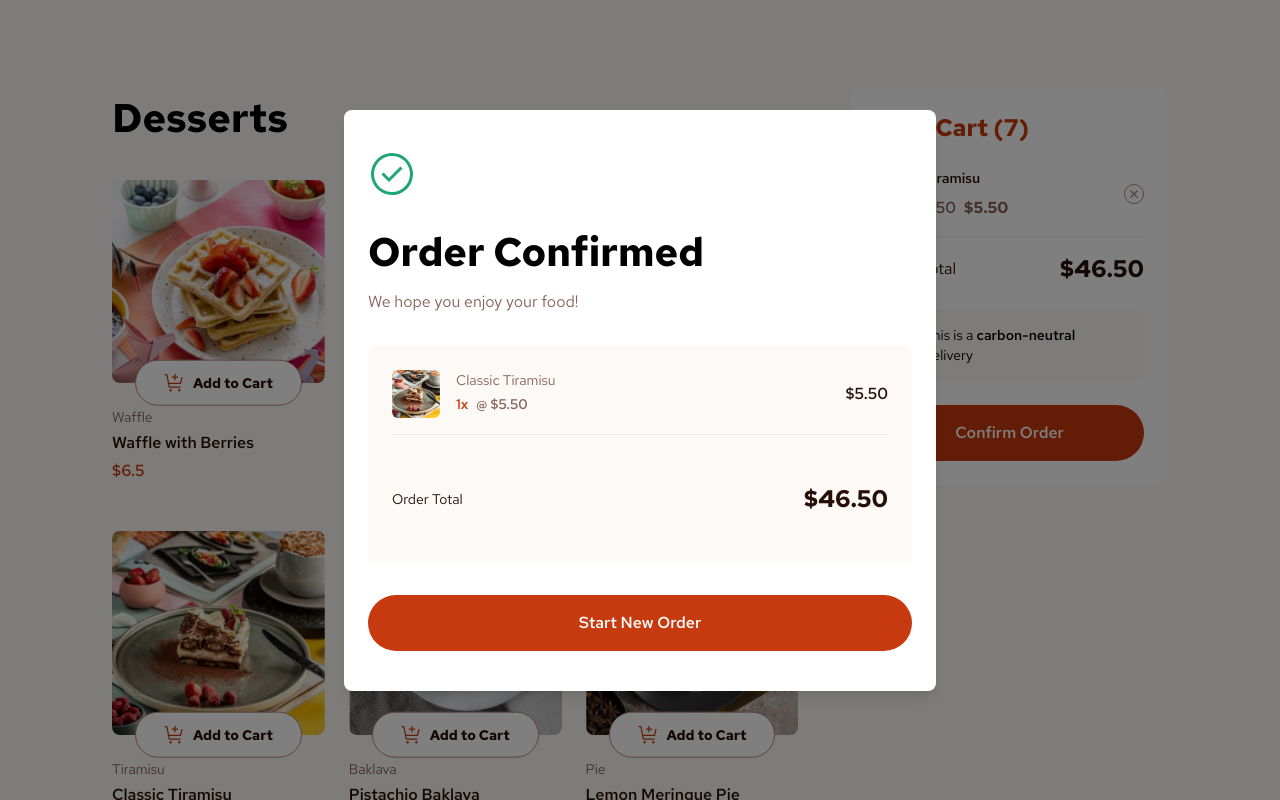
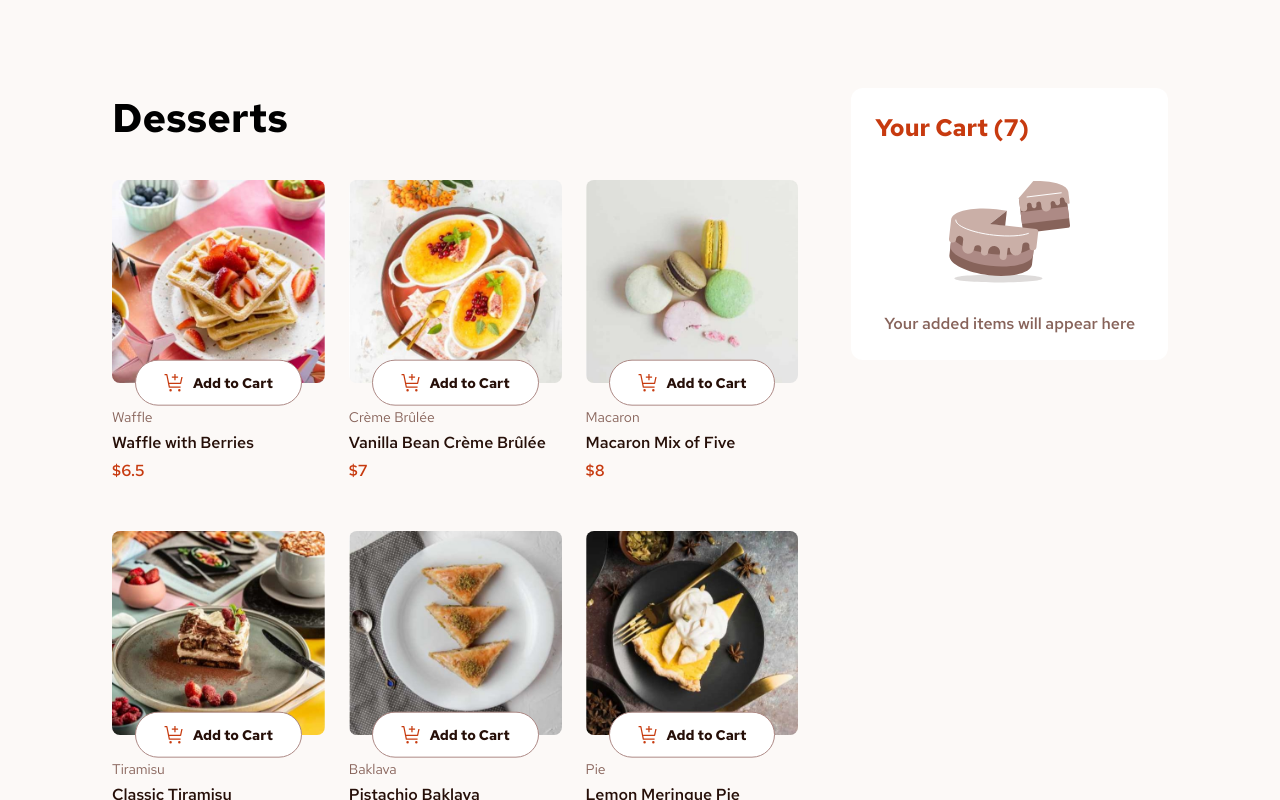
Before and after one commit to EdwardShanahan9/product_list_with_cart, a React (Vite) app: page / in a window 1280 px wide. Shown: the top 800 px of the page. Built offline with nearby package versions, Linux system fonts and the light colour scheme.

Commit message:
Update cart if item is added

```diff
--- a/src/App.jsx
+++ b/src/App.jsx
@@ -1,13 +1,13 @@
 import MainLayout from "./layout/MainLayout/MainLayout";
-import { AddToCartProvider } from "./context/AddToCart/AddToCartContext";
+import { CartContextProvider } from "./context/CartContext/CartContext";
 
 function App() {
   return (
-    <AddToCartProvider>
+    <CartContextProvider>
       <div className="mb-8 p-6 md:p-10 lg:pt-lg lg:pr-xlg lg:pb-lg lg:pl-xlg">
         <MainLayout />
       </div>
-    </AddToCartProvider>
+    </CartContextProvider>
   );
 }
 
--- a/src/components/Button/Button.jsx
+++ b/src/components/Button/Button.jsx
@@ -2,12 +2,11 @@ import { useContext, useState } from "react";
 import IconCart from "../../assets/images/icon-add-to-cart.svg";
 import IconAdd from "../../assets/images/icon-increment-quantity.svg";
 import IconMinus from "../../assets/images/icon-decrement-quantity.svg";
-import { AddToCartContext } from "../../context/AddToCart/AddToCartContext";
+import { CartContext } from "../../context/CartContext/CartContext";
 
 const Button = ({ product, onActivate }) => {
-  const [isActive, setIsActice] = useState(false);
   const [counter, setCounter] = useState(0);
-  const { addToCart } = useContext(AddToCartContext);
+  const { addToCart } = useContext(CartContext);
 
   const decrement = () => {
     if (counter > 0) {
--- a/src/components/CartItems/CartItems.jsx
+++ b/src/components/CartItems/CartItems.jsx
@@ -1,22 +1,24 @@
 import RemoveIcon from "../../assets/images/icon-remove-item.svg";
 
-const CartItems = () => {
+const CartItems = ({ name, quantity, price }) => {
   return (
     <li className="mb-4 pb-4 border-b border-rose100">
       <div className="flex items-center justify-between">
         <div>
           <h3 className="text-rose900 font-primaryMedium text-sm mb-2">
-            Classic Tiramisu
+            {name}
           </h3>
 
           <div>
-            <span className="text-primary font-primaryMedium mr-2">1x</span>
+            <span className="text-primary font-primaryMedium mr-2">
+              {quantity}x
+            </span>
 
             <span className="text-rose500 font-primaryMedium mr-2">
-              @ $5.50
+              @ ${price}
             </span>
 
-            <span className="text-rose500 font-primaryBold mr-2">$5.50</span>
+            <span className="text-rose500 font-primaryBold mr-2">${price}</span>
           </div>
         </div>
 
--- a/src/components/OrderConfirmed/OrderConfirmed.jsx
+++ b/src/components/OrderConfirmed/OrderConfirmed.jsx
@@ -3,17 +3,17 @@ import ConfirmIcon from "../../assets/images/icon-order-confirmed.svg";
 import ThumbnailImage from "../../assets/images/image-tiramisu-thumbnail.jpg";
 
 const OrderConfirmed = () => {
-  useEffect(() => {
-    document.body.classList.add("overflow-hidden");
-    return () => document.body.classList.remove("overflow-hidden");
-  }, []);
+  // useEffect(() => {
+  //   document.body.classList.add("overflow-hidden");
+  //   return () => document.body.classList.remove("overflow-hidden");
+  // }, []);
 
   const handleClose = () => {
     document.body.classList.remove("overflow-hidden");
   };
 
   return (
-    <div className="fixed inset-0 flex items-center justify-center bg-black/50">
+    <div className="fixed inset-0 flex items-center justify-center bg-black/50 hidden">
       <div className="bg-white w-full md:w-[688px] lg:w-[592px] p-10 px-6 rounded-lg shadow-lg">
         <img className="mb-6" src={ConfirmIcon} alt="Tick Icon" />
 
--- a/src/components/Product/Product.jsx
+++ b/src/components/Product/Product.jsx
@@ -1,4 +1,4 @@
-import { useContext, useEffect, useState } from "react";
+import { useEffect, useState } from "react";
 import Button from "../Button/Button";
 
 const Product = ({ category, image, price, name }) => {
@@ -16,8 +16,6 @@ const Product = ({ category, image, price, name }) => {
     } else if (windowWidth >= 768 && windowWidth >= 1024) {
       setProductImage(image.desktop);
     }
-
-    console.log(productImage);
   }, [productImage]);
 
   return (
--- a/src/context/AddToCart/AddToCartContext.jsx
+++ /dev/null
@@ -1,22 +0,0 @@
-import { createContext, useState } from "react";
-
-export const AddToCartContext = createContext();
-
-export const AddToCartProvider = ({ children }) => {
-  const [cartItems, setCartItems] = useState(null);
-
-  const addToCart = (product, quantity) => {
-    setCartItems((prevItems) => ({
-      ...prevItems,
-      [product.name]: { ...product, quantity },
-    }));
-  };
-
-  console.log(cartItems);
-
-  return (
-    <AddToCartContext.Provider value={{ cartItems, addToCart }}>
-      {children}
-    </AddToCartContext.Provider>
-  );
-};
--- /dev/null
+++ b/src/context/CartContext/CartContext.jsx
@@ -0,0 +1,20 @@
+import { createContext, useState } from "react";
+
+export const CartContext = createContext();
+
+export const CartContextProvider = ({ children }) => {
+  const [cartItems, setCartItems] = useState([]);
+
+  const addToCart = (product, quantity) => {
+    setCartItems((prevItems) => [
+      ...prevItems.filter((item) => item.name !== product.name),
+      { ...product, quantity },
+    ]);
+  };
+
+  return (
+    <CartContext.Provider value={{ cartItems, addToCart }}>
+      {children}
+    </CartContext.Provider>
+  );
+};
--- a/src/layout/MainLayout/Cart/Cart.jsx
+++ b/src/layout/MainLayout/Cart/Cart.jsx
@@ -1,14 +1,23 @@
+import { CartContext } from "../../../context/CartContext/CartContext";
+import { useContext } from "react";
 import CartItems from "../../../components/CartItems/CartItems";
 import TreeIcon from "../../../assets/images/icon-carbon-neutral.svg";
+import EmptyCarIcon from "../../../assets/images/illustration-empty-cart.svg";
+
 const Cart = () => {
-  return (
-    <div className="bg-white rounded-xl p-6 h-max basis-[30%]">
-      <h2 className="font-primaryBold text-primary text-2xl mb-6">
-        Your Cart <span>(7)</span>
-      </h2>
+  const { cartItems } = useContext(CartContext);
 
+  const CartElements = (
+    <div>
       <ul>
-        <CartItems />
+        {cartItems.map((item, index) => (
+          <CartItems
+            key={index}
+            name={item.name}
+            price={item.price}
+            quantity={item.quantity}
+          />
+        ))}
       </ul>
 
       <div className="flex items-center justify-between mb-6">
@@ -31,6 +40,25 @@ const Cart = () => {
       </button>
     </div>
   );
+
+  const cartImageElements = (
+    <div className="flex items-center justify-center flex-col">
+      <img className="mb-4" src={EmptyCarIcon} alt="Empty Cart Icon" />
+
+      <h3 className="text-rose500 font-primaryMedium font-sm">
+        Your added items will appear here
+      </h3>
+    </div>
+  );
+
+  return (
+    <div className="bg-white rounded-xl p-6 h-max basis-[30%]">
+      <h2 className="font-primaryBold text-primary text-2xl mb-6">
+        Your Cart <span>(7)</span>
+      </h2>
+      {cartItems.length > 0 ? CartElements : cartImageElements}
+    </div>
+  );
 };
 
 export default Cart;
```
Also changed, not shown: src/assets/images/illustration-empty-cart.svg (renamed from public/assets/images/illustration-empty-cart.svg).
